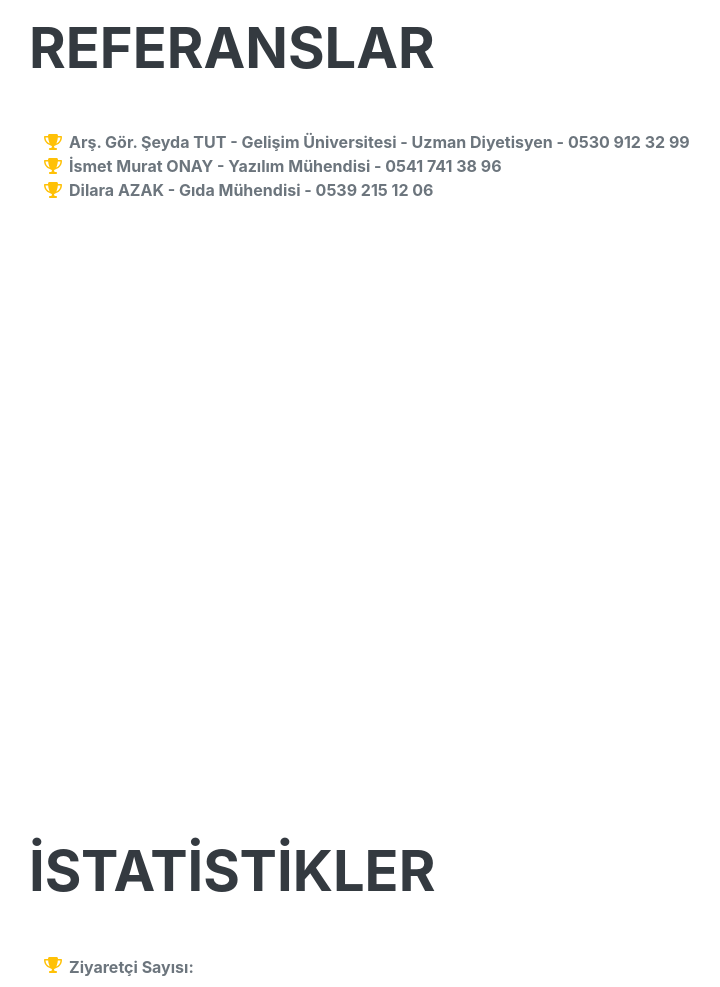
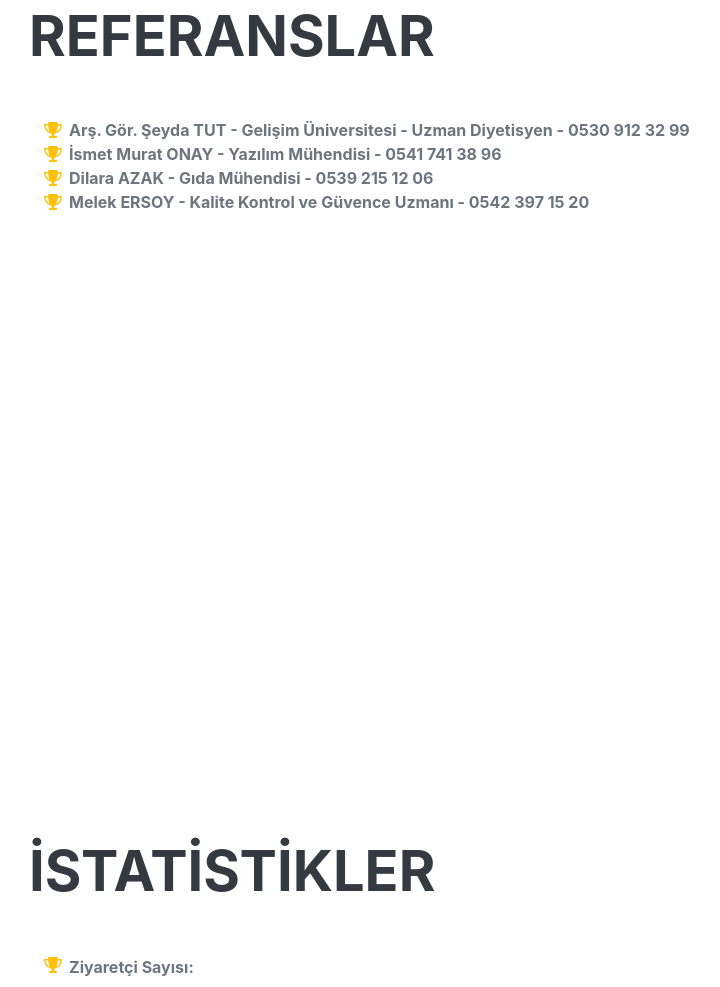
Before and after one commit to muratonay1/sehertut, a plain HTML site: page index.html in a window 1280 px wide. Shown: the part 5381-6368 px from the top of the page, without its empty margins (291-1011 px from the left). Drawn offline with nearby package versions, Linux system fonts and the light colour scheme; no server answers; a web font is replaced by a local one.

Commit message:
referans eklendi

```diff
--- a/index.html
+++ b/index.html
@@ -200,6 +200,9 @@
                     <li>
                         <span class="fa-li"><i class="fas fa-trophy text-warning"></i></span> <b>Dilara AZAK - Gıda Mühendisi - 0539 215 12 06</b>
                     </li>
+                    <li>
+                        <span class="fa-li"><i class="fas fa-trophy text-warning"></i></span> <b>Melek ERSOY  - Kalite Kontrol ve Güvence Uzmanı - 0542 397 15 20</b>
+                    </li>
                 </ul>
             </div>
         </section>
```
